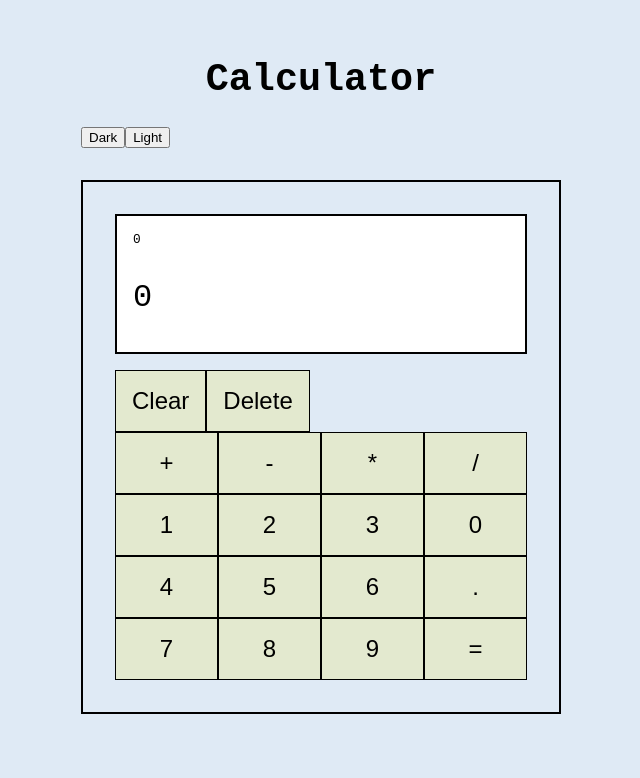
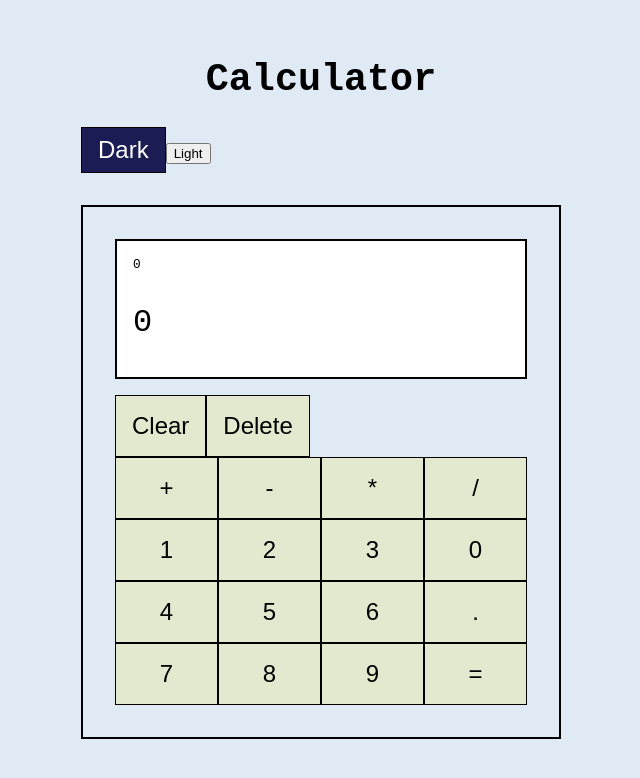
Before and after one commit to raulboni/js-calculator, a React (Create React App) app: page / in a window 1280 px wide. Shown: the top 778 px of the page, without its empty margins (319-959 px from the left). Built offline with nearby package versions, Linux system fonts and the light colour scheme.

Commit message:
theme button component

```diff
--- a/src/App.js
+++ b/src/App.js
@@ -6,6 +6,7 @@ import {
   themes,
   Container,
   Title,
+  ThemeButton,
   Calculator,
   Screen,
   Grid,
@@ -71,9 +72,7 @@ function App() {
       (e.target.innerText === "." &&
         /[0-9]+\.[0-9]\.+/.test(operationStr + e.target.innerText))
     ) {
-      console.warn("naughty naughty...");
     } else if (e.target.innerText === "0" && operationStr.length === 0) {
-      console.warn("naughty naughty...");
     } else {
       setOperationStr((prev) => prev + e.target.innerText);
     }
@@ -88,9 +87,14 @@ function App() {
         <GlobalStyle />
         <Container>
           <Title>Calculator</Title>
-          <button value="dark" onClick={handleTheme}>
+          <ThemeButton
+            bg="#1A1C53"
+            color="white"
+            value="dark"
+            onClick={handleTheme}
+          >
             Dark
-          </button>
+          </ThemeButton>
           <button value="light" onClick={handleTheme}>
             Light
           </button>
--- a/src/StyledComponents.js
+++ b/src/StyledComponents.js
@@ -22,6 +22,14 @@ export const Container = styled.div`
   max-width: 30rem;
   margin: 0 auto;
   padding: 2rem;
+`;
+
+export const ThemeButton = styled.button`
+  padding: 0.5rem 1rem;
+  border: 1px solid black;
+  font-size: clamp(1rem, 2vw, 1.5rem);
+  color: ${(props) => props.color};
+  background-color: ${(props) => props.bg};
 `;
 
 export const Calculator = styled.div`
```
